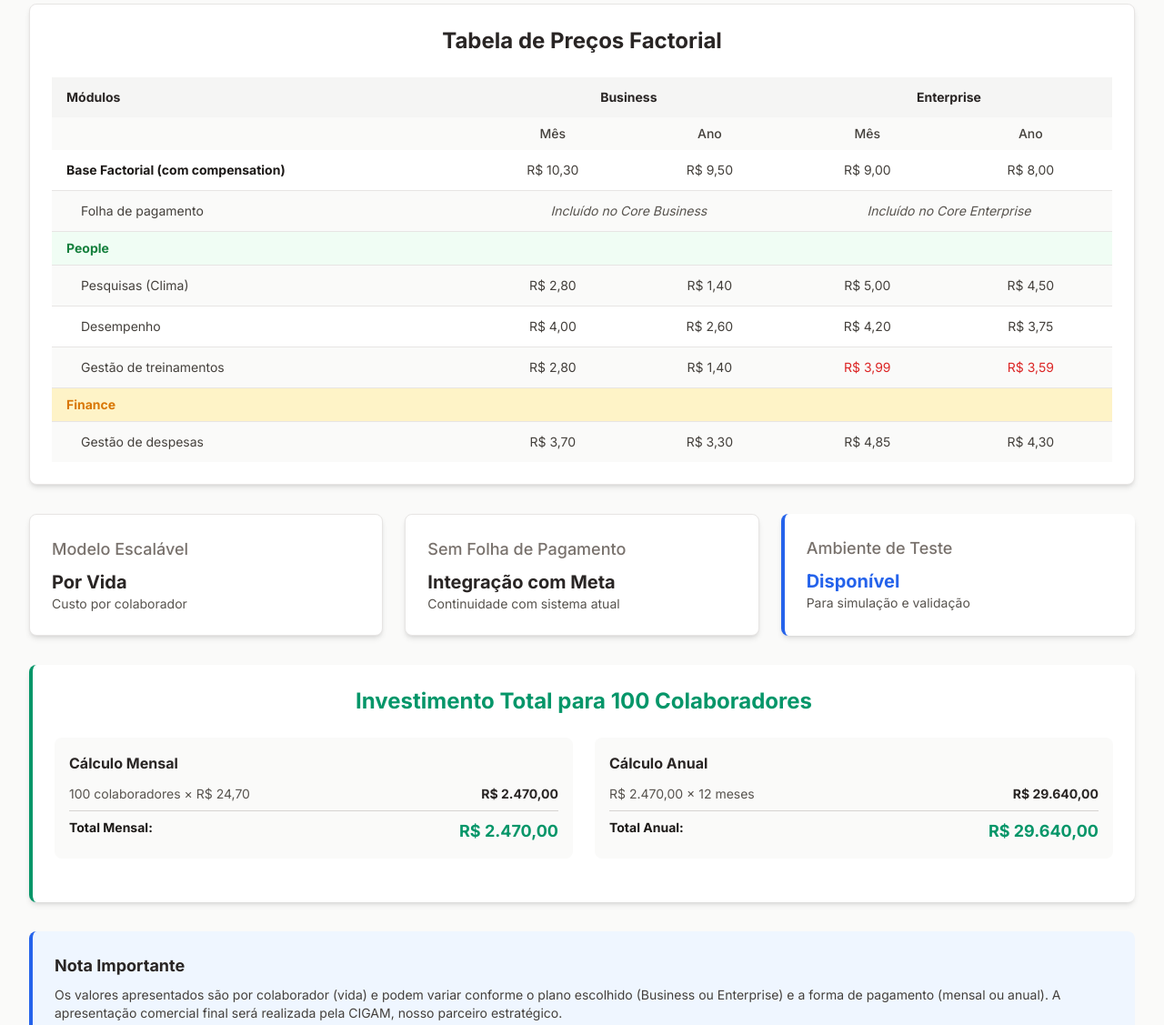
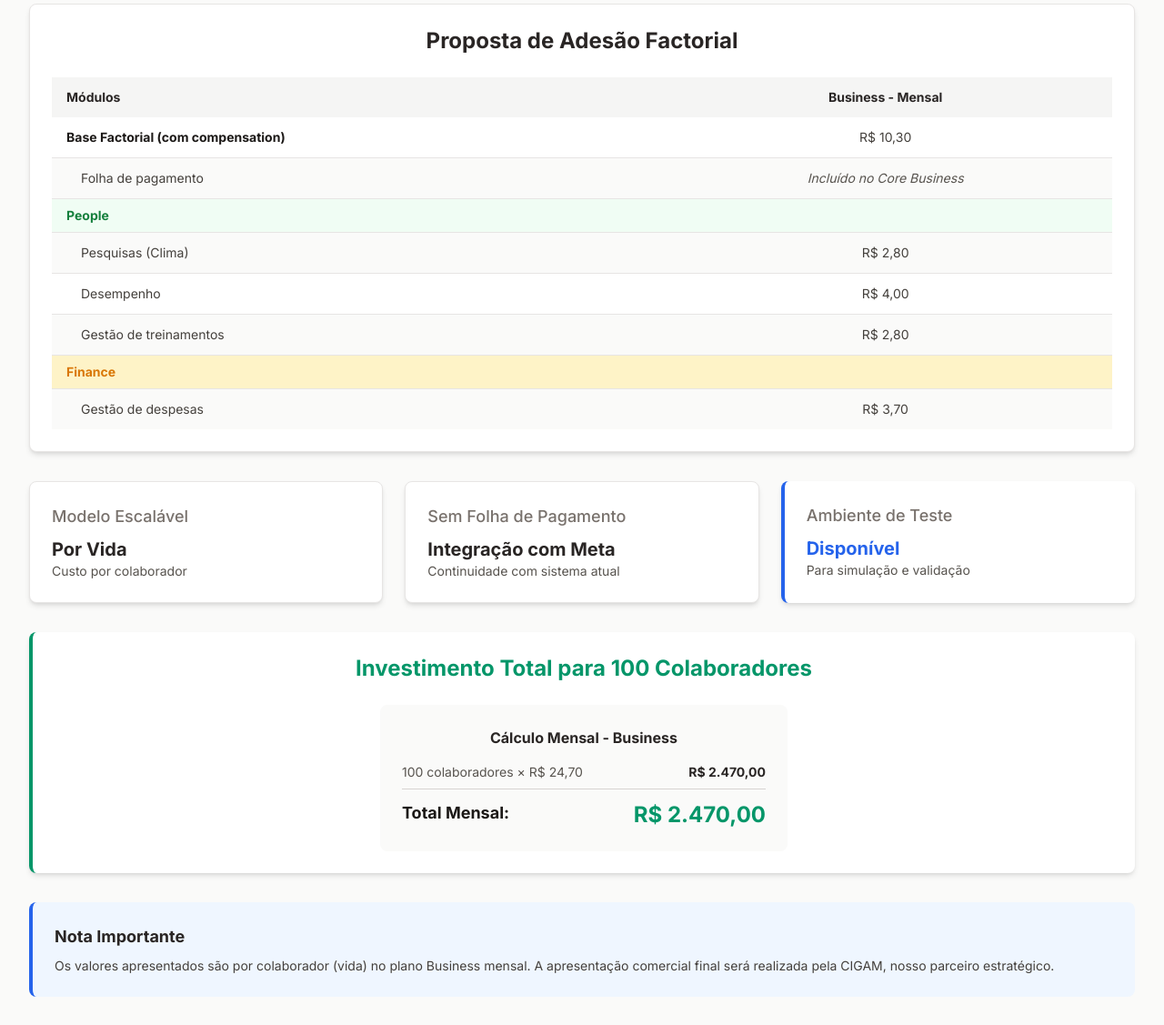
Before and after one commit to VictorHGutierrez-cloud/ativos, a plain HTML site: page index.html in a window 1280 px wide. Shown: the part 2780-3907 px from the top of the page at 91% size. Drawn offline with nearby package versions, Linux system fonts and the light colour scheme.

Commit message:
Simplificação: apenas Business mensal, título atualizado para 'Proposta de Adesão Factorial'

```diff
--- a/index.html
+++ b/index.html
@@ -295,69 +295,45 @@
             </p>
 
             <div class="bg-white p-6 rounded-lg shadow-md border border-stone-200 mb-8">
-                <h3 class="text-2xl font-bold text-center mb-6">Tabela de Preços Factorial</h3>
+                <h3 class="text-2xl font-bold text-center mb-6">Proposta de Adesão Factorial</h3>
                 <div class="overflow-x-auto">
                     <table class="w-full text-sm">
                         <thead>
                             <tr class="bg-stone-100">
                                 <th class="px-4 py-3 text-left font-semibold text-stone-800">Módulos</th>
-                                <th class="px-4 py-3 text-center font-semibold text-stone-800" colspan="2">Business</th>
-                                <th class="px-4 py-3 text-center font-semibold text-stone-800" colspan="2">Enterprise</th>
-                            </tr>
-                            <tr class="bg-stone-50">
-                                <th class="px-4 py-2 text-left font-medium text-stone-700"></th>
-                                <th class="px-4 py-2 text-center font-medium text-stone-700">Mês</th>
-                                <th class="px-4 py-2 text-center font-medium text-stone-700">Ano</th>
-                                <th class="px-4 py-2 text-center font-medium text-stone-700">Mês</th>
-                                <th class="px-4 py-2 text-center font-medium text-stone-700">Ano</th>
+                                <th class="px-4 py-3 text-center font-semibold text-stone-800">Business - Mensal</th>
                             </tr>
                         </thead>
                         <tbody class="divide-y divide-stone-200">
                             <tr class="bg-white">
                                 <td class="px-4 py-3 font-semibold text-stone-900">Base Factorial (com compensation)</td>
                                 <td class="px-4 py-3 text-center text-stone-700">R$ 10,30</td>
-                                <td class="px-4 py-3 text-center text-stone-700">R$ 9,50</td>
-                                <td class="px-4 py-3 text-center text-stone-700">R$ 9,00</td>
-                                <td class="px-4 py-3 text-center text-stone-700">R$ 8,00</td>
                             </tr>
                             <tr class="bg-stone-50">
                                 <td class="px-4 py-3 pl-8 text-stone-700">Folha de pagamento</td>
-                                <td class="px-4 py-3 text-center text-stone-600 italic" colspan="2">Incluído no Core Business</td>
-                                <td class="px-4 py-3 text-center text-stone-600 italic" colspan="2">Incluído no Core Enterprise</td>
+                                <td class="px-4 py-3 text-center text-stone-600 italic">Incluído no Core Business</td>
                             </tr>
                             <tr class="bg-white">
-                                <td class="px-4 py-2 font-bold text-stone-800" colspan="5" style="background-color: #f0fdf4; color: #15803d;">People</td>
+                                <td class="px-4 py-2 font-bold text-stone-800" colspan="2" style="background-color: #f0fdf4; color: #15803d;">People</td>
                             </tr>
                             <tr class="bg-stone-50">
                                 <td class="px-4 py-3 pl-8 text-stone-700">Pesquisas (Clima)</td>
                                 <td class="px-4 py-3 text-center text-stone-700">R$ 2,80</td>
-                                <td class="px-4 py-3 text-center text-stone-700">R$ 1,40</td>
-                                <td class="px-4 py-3 text-center text-stone-700">R$ 5,00</td>
-                                <td class="px-4 py-3 text-center text-stone-700">R$ 4,50</td>
                             </tr>
                             <tr class="bg-white">
                                 <td class="px-4 py-3 pl-8 text-stone-700">Desempenho</td>
                                 <td class="px-4 py-3 text-center text-stone-700">R$ 4,00</td>
-                                <td class="px-4 py-3 text-center text-stone-700">R$ 2,60</td>
-                                <td class="px-4 py-3 text-center text-stone-700">R$ 4,20</td>
-                                <td class="px-4 py-3 text-center text-stone-700">R$ 3,75</td>
                             </tr>
                             <tr class="bg-stone-50">
                                 <td class="px-4 py-3 pl-8 text-stone-700">Gestão de treinamentos</td>
                                 <td class="px-4 py-3 text-center text-stone-700">R$ 2,80</td>
-                                <td class="px-4 py-3 text-center text-stone-700">R$ 1,40</td>
-                                <td class="px-4 py-3 text-center" style="color: #dc2626;">R$ 3,99</td>
-                                <td class="px-4 py-3 text-center" style="color: #dc2626;">R$ 3,59</td>
                             </tr>
                             <tr class="bg-white">
-                                <td class="px-4 py-2 font-bold text-stone-800" colspan="5" style="background-color: #fef3c7; color: #d97706;">Finance</td>
+                                <td class="px-4 py-2 font-bold text-stone-800" colspan="2" style="background-color: #fef3c7; color: #d97706;">Finance</td>
                             </tr>
                             <tr class="bg-stone-50">
                                 <td class="px-4 py-3 pl-8 text-stone-700">Gestão de despesas</td>
                                 <td class="px-4 py-3 text-center text-stone-700">R$ 3,70</td>
-                                <td class="px-4 py-3 text-center text-stone-700">R$ 3,30</td>
-                                <td class="px-4 py-3 text-center text-stone-700">R$ 4,85</td>
-                                <td class="px-4 py-3 text-center text-stone-700">R$ 4,30</td>
                             </tr>
                         </tbody>
                     </table>
@@ -384,34 +360,17 @@
 
             <div class="mt-8 bg-white p-6 rounded-lg shadow-md border-l-4 border-emerald-600">
                 <h3 class="text-2xl font-bold text-center mb-6" style="color: #059669;">Investimento Total para 100 Colaboradores</h3>
-                <div class="grid grid-cols-1 md:grid-cols-2 gap-6 mb-6">
-                    <div class="bg-stone-50 p-4 rounded-lg">
-                        <h4 class="font-semibold text-stone-800 mb-3">Cálculo Mensal</h4>
-                        <div class="space-y-2 text-sm">
+                <div class="bg-stone-50 p-6 rounded-lg max-w-md mx-auto">
+                    <h4 class="font-semibold text-stone-800 mb-4 text-center">Cálculo Mensal - Business</h4>
+                    <div class="space-y-2 text-sm">
+                        <div class="flex justify-between">
+                            <span class="text-stone-600">100 colaboradores × R$ 24,70</span>
+                            <span class="font-semibold text-stone-800">R$ 2.470,00</span>
+                        </div>
+                        <div class="pt-3 border-t border-stone-300 mt-3">
                             <div class="flex justify-between">
-                                <span class="text-stone-600">100 colaboradores × R$ 24,70</span>
-                                <span class="font-semibold text-stone-800">R$ 2.470,00</span>
-                            </div>
-                            <div class="pt-2 border-t border-stone-300">
-                                <div class="flex justify-between">
-                                    <span class="font-bold text-stone-900">Total Mensal:</span>
-                                    <span class="font-bold text-lg" style="color: #059669;">R$ 2.470,00</span>
-                                </div>
-                            </div>
-                        </div>
-                    </div>
-                    <div class="bg-stone-50 p-4 rounded-lg">
-                        <h4 class="font-semibold text-stone-800 mb-3">Cálculo Anual</h4>
-                        <div class="space-y-2 text-sm">
-                            <div class="flex justify-between">
-                                <span class="text-stone-600">R$ 2.470,00 × 12 meses</span>
-                                <span class="font-semibold text-stone-800">R$ 29.640,00</span>
-                            </div>
-                            <div class="pt-2 border-t border-stone-300">
-                                <div class="flex justify-between">
-                                    <span class="font-bold text-stone-900">Total Anual:</span>
-                                    <span class="font-bold text-lg" style="color: #059669;">R$ 29.640,00</span>
-                                </div>
+                                <span class="font-bold text-stone-900 text-lg">Total Mensal:</span>
+                                <span class="font-bold text-2xl" style="color: #059669;">R$ 2.470,00</span>
                             </div>
                         </div>
                     </div>
@@ -421,7 +380,7 @@
             <div class="mt-8 bg-blue-50 p-6 rounded-lg border-l-4" style="border-color: #2563eb;">
                 <h3 class="text-lg font-semibold text-stone-800 mb-2">Nota Importante</h3>
                 <p class="text-stone-700 text-sm">
-                    Os valores apresentados são por colaborador (vida) e podem variar conforme o plano escolhido (Business ou Enterprise) e a forma de pagamento (mensal ou anual).
+                    Os valores apresentados são por colaborador (vida) no plano Business mensal.
                     A apresentação comercial final será realizada pela CIGAM, nosso parceiro estratégico.
                 </p>
             </div>
```
